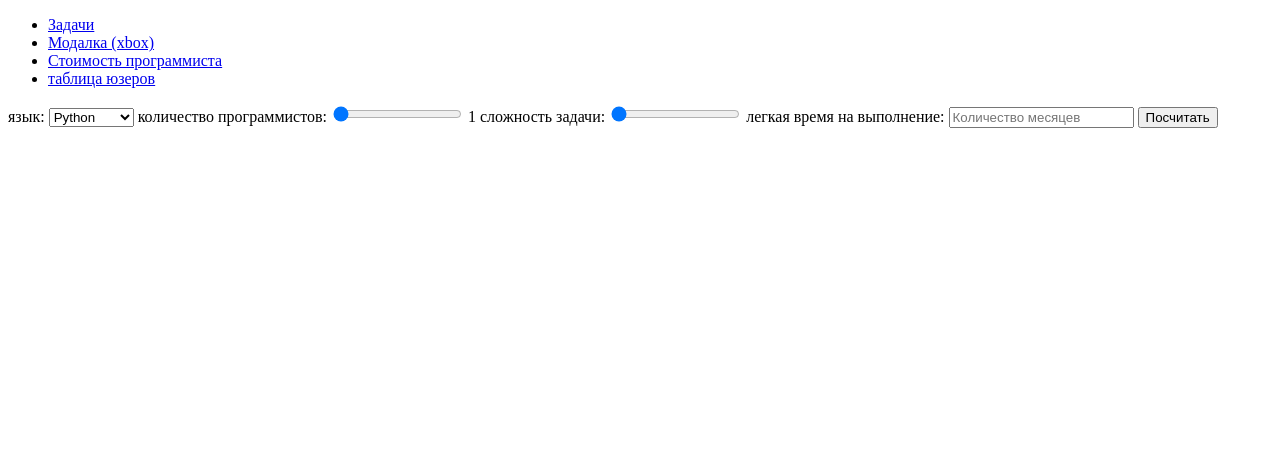
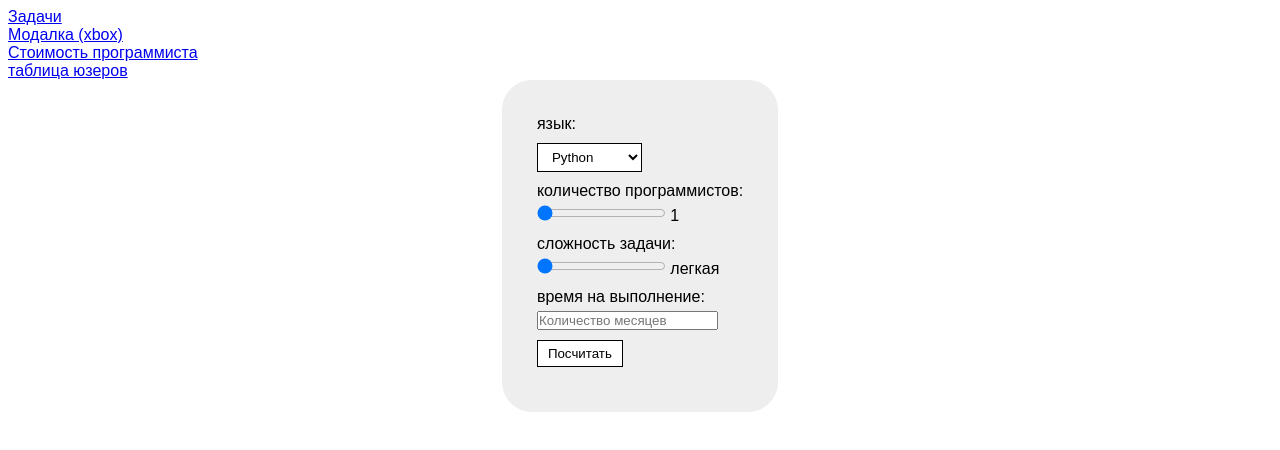
Before and after one commit to jazze13/lesson20, a plain HTML site: page proger_cost_calc.html in a window 1280 px wide. Drawn offline with Linux system fonts and the light colour scheme.

Commit message:
Add files via upload

```diff
--- a/assets/css/style.scss
+++ b/assets/css/style.scss
@@ -33,3 +33,58 @@ table {
 table#users {
     margin-bottom:15px;
 }
+
+
+body.calc {
+
+    * {
+        font-family:Arial, Helvetica, sans-serif;
+        box-sizing:border-box;
+        padding:0;
+        margin:0;
+    }
+
+    main {
+        display:flex;
+        justify-content:center;
+        align-items:center;
+    }
+
+    .form_container {
+        padding:35px;
+        border-radius:30px;
+        background:#eee;
+    }
+
+    .proger_cost {
+        display:flex;
+        flex-direction:column;
+        align-items:flex-start;
+        justify-content:center;
+        gap:10px;
+
+        select,
+        button {
+            background:#fff;
+            border:1px solid #000;
+            border-radius:none;
+            padding:5px 10px;
+            transition:.15s;
+        }
+
+        button:hover,
+        select:hover {
+            background:#ddd;
+        }
+
+        h4 {
+            font-weight:400;
+            margin-bottom:5px;
+        }
+
+    }
+}
+
+#calc_result {
+    margin-top:10px;
+}
--- a/assets/js/script-calc.js
+++ b/assets/js/script-calc.js
@@ -1,40 +1,45 @@
 'use strict';
-
-// не доделано
 
 const form = document.forms.proger_cost;
 
-form.difficulty.addEventListener('change', function(event) {
+setInterval(() => {
     let sub;
-    switch(this.value) {
-        case 1:
+    switch(form.difficulty.value) {
+        case '1':
             sub = 'легкая';
             break;
-        case 2:
+        case '2':
             sub = 'средняя';
             break;
-        case 3:
+        case '3':
             sub = 'сложная';
             break;
-        case 4:
+        case '4':
             sub = 'очень сложная';
             break;
-        case 5:
+        case '5':
             sub = 'невозможная';
             break;
     }
 
     form.querySelector('#difficulty_sub').textContent = sub;
+    form.querySelector('#people_count_sub').textContent = form.people_count.value;
+}, 10);
+
+form.people_count.addEventListener('change', function(event) {
 })
 
-form.people_count.addEventListener('change', function(event) {
-    form.querySelector('#people_count_sub').textContent = this.value;
-})
-
-form.addEventListener('sumbit', event => {
+document.querySelector('form button').addEventListener('click', event => {
     event.preventDefault();
 
-    let cost;
-    cost = form.querySelector('select').value;
+    let language = parseInt( form.querySelector('#language').value );
+    let people = parseInt( form.people_count.value );
+    let difficulty = parseInt( form.difficulty.value );
+    let time = 12 / parseInt( form.time.value );
 
+    console.log(`cost = ${language} * ${people} * ${difficulty} * ${time}`)
+    let cost = language * people * difficulty * time;
+
+    const result = document.querySelector('#calc_result');
+    result.textContent = cost;
 })
--- a/proger_cost_calc.html
+++ b/proger_cost_calc.html
@@ -5,8 +5,11 @@
     <meta http-equiv="X-UA-Compatible" content="IE=edge">
     <meta name="viewport" content="width=device-width, initial-scale=1.0">
     <title>Document</title>
+    <link rel="stylesheet" href="assets/css/style.css">
 </head>
-<body>
+<body class="calc">
+
+    <div class="wrapper">
 
         <header>
             <nav>
@@ -19,9 +22,10 @@
             </nav>
         </header>
 
-    <div class="wrapper">
+        <main>
 
-        <form action="" id="proger_cost" name="proger_cost">
+            <div class="form_container">
+                <form action="" id="proger_cost" name="proger_cost" class="proger_cost">
                     язык:
                     <select name="language" id="language">
                         <option value="120000">Python</option>
@@ -31,19 +35,34 @@
                         <option value="200000">C++</option>
                     </select>
 
-            количество программистов:
-            <input type="range" value="0" id="people_count" min="1" max="50"> <span id="people_count_sub">1</span>
+                    <div class="proger_cost__props">
+                        <h4>количество программистов:</h4>
+                        <input type="range" value="0" id="people_count" min="1" max="50">
+                        <span id="people_count_sub">1</span>
+                    </div>
 
-            сложность задачи:
-            <input type="range" value="1" min="1" max="5" id="difficulty"> <span id="difficulty_sub">легкая</span>
+                    <div class="proger_cost__props">
+                        <h4>сложность задачи:</h4>
+                        <input type="range" value="1" min="1" max="5" id="difficulty">
+                        <span id="difficulty_sub">легкая</span>
+                    </div>
 
-            время на выполнение:
+                    <div class="proger_cost__props">
+                        <h4>время на выполнение:</h4>
                         <input type="number" value="" placeholder="Количество месяцев" id="time">
+                    </div>
 
                     <button>Посчитать</button>
                 </form>
+                <p id="calc_result"></p>
+            </div>
+
+
+        </main>
 
     </div>
 
+    <script src="assets/js/script-calc.js"></script>
+
 </body>
 </html>
```
Also changed, not shown: assets/css/style.css, 1 other file. Lines whose indentation alone changed are shown as unchanged.
